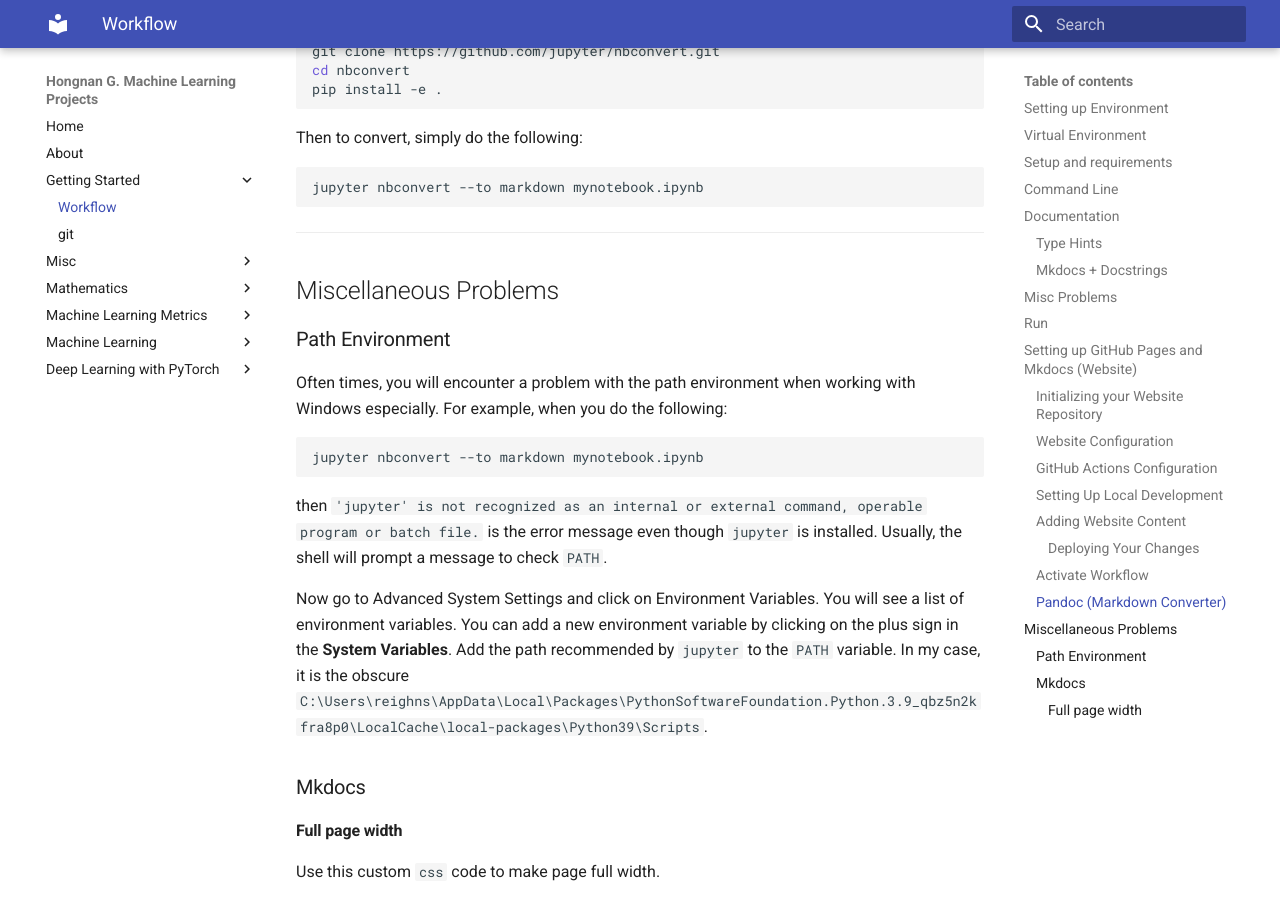
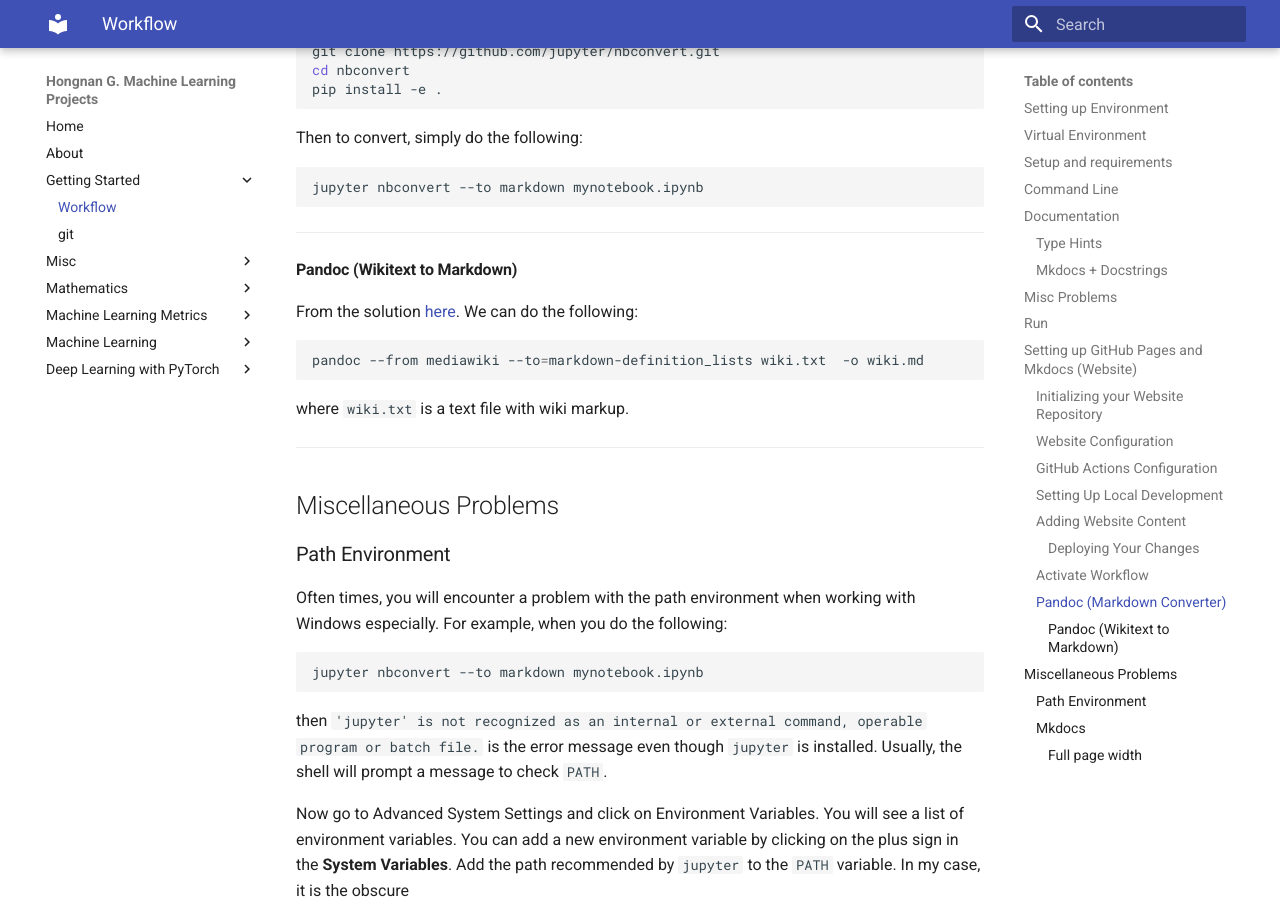
Before and after one commit to ghnreigns/reighns-ml-website, an MkDocs documentation site: the page built from docs/getting_started.md, in a window 1280 px wide and 900 px high, scrolled down 7712 px. Built offline with MkDocs 1.6.1 and Material for MkDocs 9.7.7, drawn with Linux system fonts in a browser that asks for light colours.

Commit message:
Added wikitext to markdown documentation.

````diff
--- a/docs/getting_started.md
+++ b/docs/getting_started.md
@@ -350,6 +350,18 @@
 
 ---
 
+#### Pandoc (Wikitext to Markdown)
+
+From the solution [here](https://stackoverflow.com/questions/70484071/how-to-use-pandoc-to-convert-wikitext-to-markdown-with-latex-mathjax-etc-properl). We can do the following:
+
+```bash
+pandoc --from mediawiki --to=markdown-definition_lists wiki.txt  -o wiki.md
+```
+
+where `wiki.txt` is a text file with wiki markup.
+
+---
+
 ## Miscellaneous Problems
 
 ### Path Environment
````
